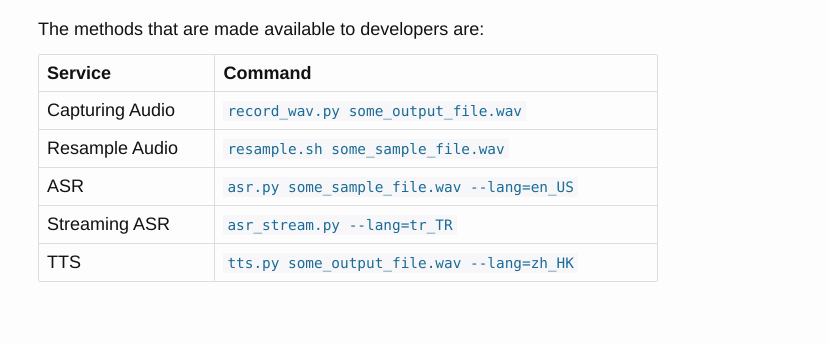
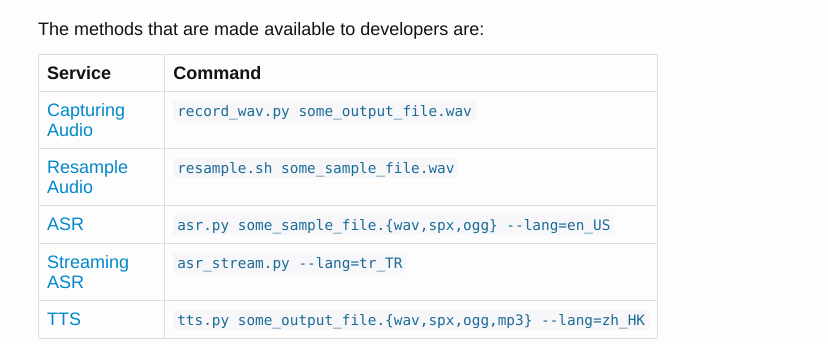
Before and after one commit to NuanceDev/nuancedev.github.io, a plain HTML site: page samples/http/python/index.html in a window 1280 px wide. Shown: the part 570-914 px from the top of the page, 452-1280 px from the left. Drawn offline with Linux system fonts and the light colour scheme.

Commit message:
Link python http high level samples to sections

```diff
--- a/samples/http/python/index.html
+++ b/samples/http/python/index.html
@@ -91,11 +91,11 @@ The CLI is currently intended for use on *nix systems.
 <p>Moreover, the CLI provides utilities that help developers deal with capturing and resampling audio.</p>
 
 <p>The methods that are made available to developers are:</p>
-<table class="table table-bordered"><thead><tr><th>Service</th><th>Command</th></tr></thead><tbody><tr><td style="text-align: left">Capturing Audio</td><td style="text-align: left"><code>record_wav.py some_output_file.wav</code></td>
-</tr><tr><td style="text-align: left">Resample Audio</td><td style="text-align: left"><code>resample.sh some_sample_file.wav</code></td>
-</tr><tr><td style="text-align: left">ASR</td><td style="text-align: left"><code>asr.py some_sample_file.wav --lang=en_US</code></td>
-</tr><tr><td style="text-align: left">Streaming ASR</td><td style="text-align: left"><code>asr_stream.py --lang=tr_TR</code></td>
-</tr><tr><td style="text-align: left">TTS</td><td style="text-align: left"><code>tts.py some_output_file.wav --lang=zh_HK</code></td>
+<table class="table table-bordered"><thead><tr><th>Service</th><th>Command</th></tr></thead><tbody><tr><td style="text-align: left"><a href="#capturing-audio">Capturing Audio</a></td><td style="text-align: left"><code>record_wav.py some_output_file.wav</code></td>
+</tr><tr><td style="text-align: left"><a href="#resampling-audio">Resample Audio</a></td><td style="text-align: left"><code>resample.sh some_sample_file.wav</code></td>
+</tr><tr><td style="text-align: left"><a href="#speech-recognition">ASR</a></td><td style="text-align: left"><code>asr.py some_sample_file.{wav,spx,ogg} --lang=en_US</code></td>
+</tr><tr><td style="text-align: left"><a href="#streaming-speech-recognition">Streaming ASR</a></td><td style="text-align: left"><code>asr_stream.py --lang=tr_TR</code></td>
+</tr><tr><td style="text-align: left"><a href="#text-to-speech">TTS</a></td><td style="text-align: left"><code>tts.py some_output_file.{wav,spx,ogg,mp3} --lang=zh_HK</code></td>
 </tr></tbody></table>
 
 					</section>
```
